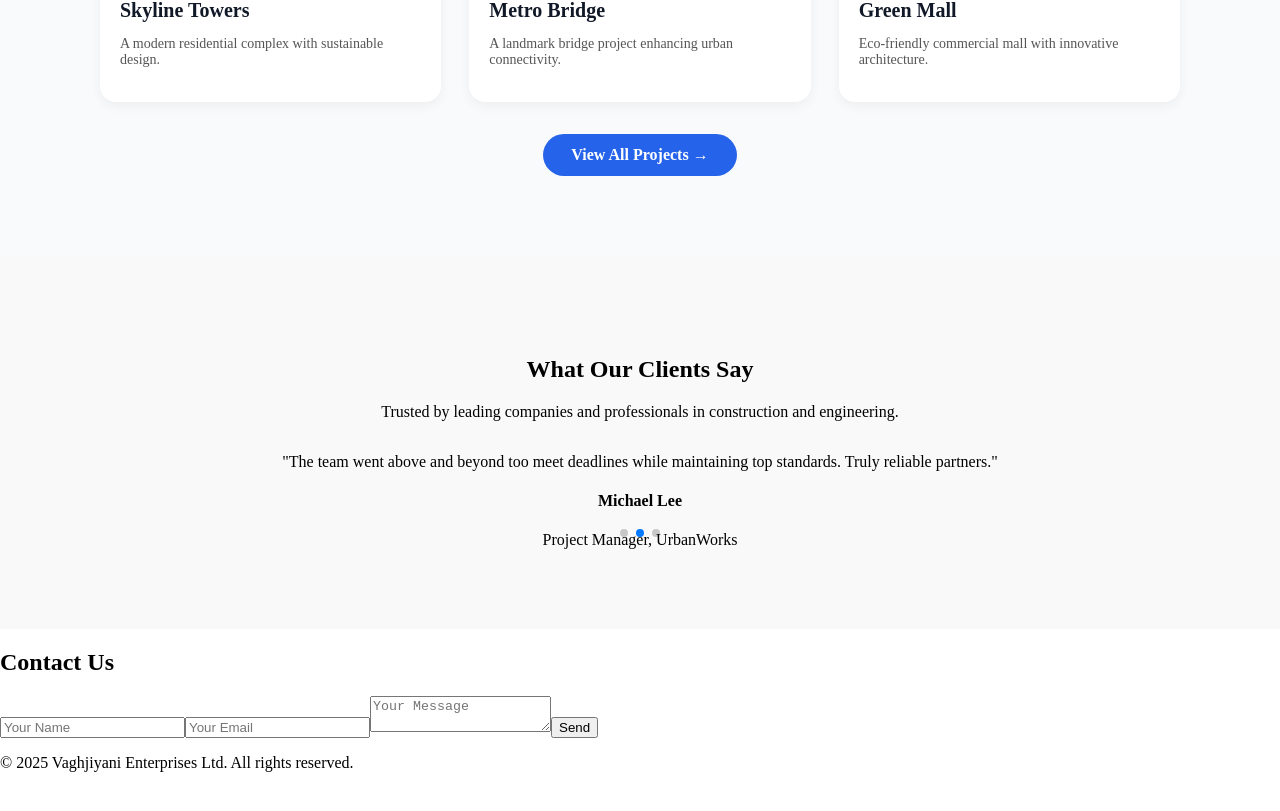
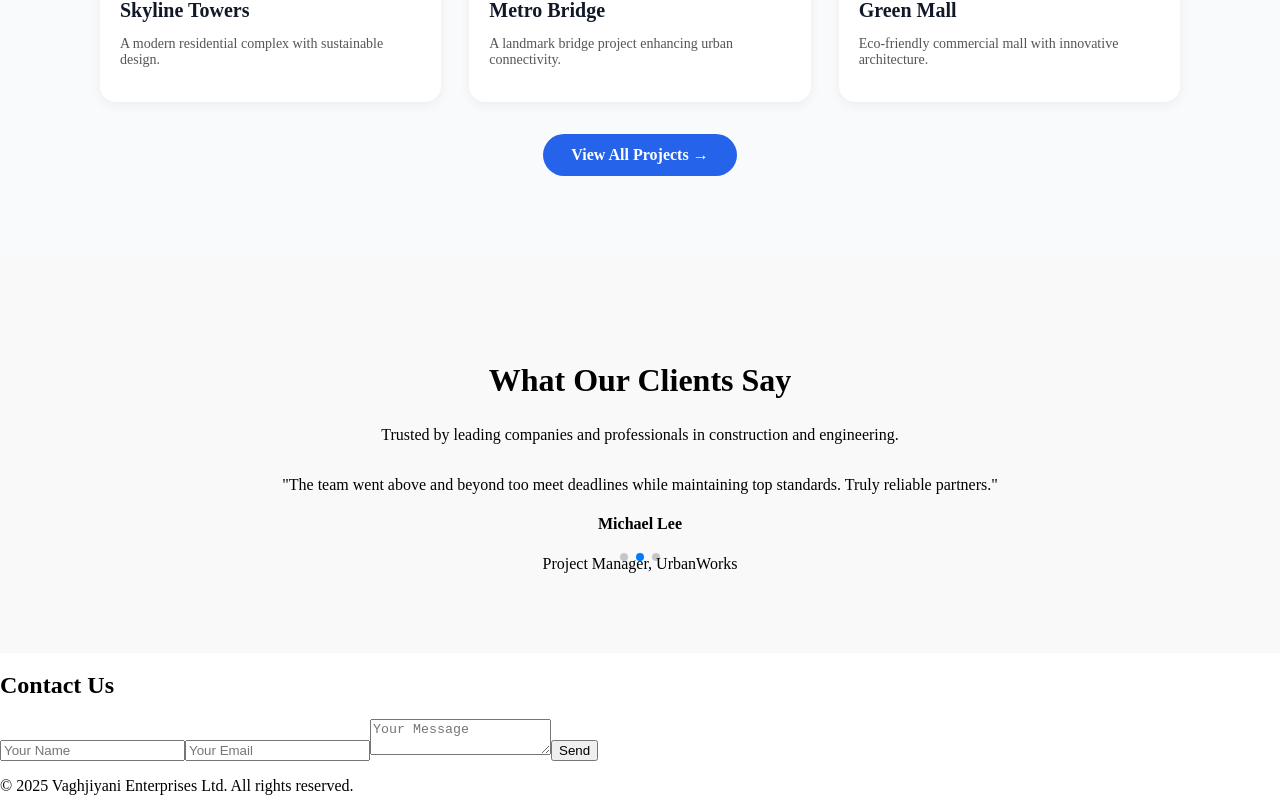
Before and after one commit to Eshhaa11/Vaghjiyani, a React (Create React App) app in the folder frontend/: page / in a window 1280 px wide. Shown: the part 2775-3586 px from the top of the page. Before the commit the page ends 3563 px from the top, so only its background shows below. Built offline with nearby package versions, Linux system fonts and the light colour scheme.

Commit message:
added margin-bottom

```diff
--- a/frontend/src/styles/testimonials.css
+++ b/frontend/src/styles/testimonials.css
@@ -5,5 +5,6 @@
 }
 
 .testimonials-header h2{
-
+    font-size: 32px;
+    margin-bottom: ;
 }
```
